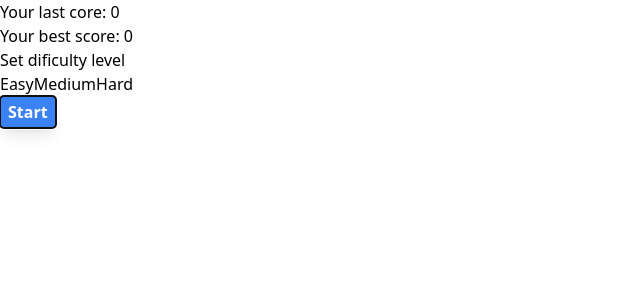
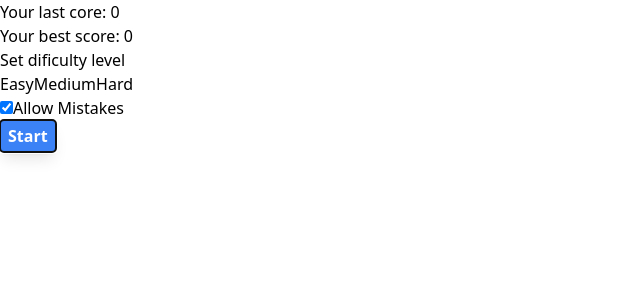
Before and after one commit to amineakkour/typingtester, a React (Vite) app: page / in a window 1280 px wide. Shown: the top 300 px of the page, without its empty margins (0-640 px from the left). Built offline with nearby package versions, Linux system fonts and the light colour scheme.

Commit message:
Add allow mistakes feature

```diff
--- a/src/components/Game.jsx
+++ b/src/components/Game.jsx
@@ -4,7 +4,7 @@ import Header from "./Header";
 import Body from "./Body";
 import Footer from "./Footer";
 
-export default function Game({dificultyLevel}) {
+export default function Game({dificultyLevel, allowMistakes}) {
     const [score, setScore] = useState(0);
     const [pause, setPause] = useState(false);
     const [gameOver, setGameOver] = useState(false);
@@ -37,16 +37,20 @@ export default function Game({dificultyLevel}) {
     useEffect(() => {
 
         function handleKeyDown(e) {
-            if(e.key == char && !pause) {
+            console.log(e.key)
+
+            if(e.key == char && !pause && !gameOver) {
                 setNewCharacter()
                 setScore(sc => sc + dificultyLevel + 1)
+            }else if(e.key != "Shift" && e.key != "Space"){
+                if(!allowMistakes) setGameOver(true);
             }
         }
 
         window.addEventListener("keydown", handleKeyDown);
 
         return () => window.removeEventListener("keydown", handleKeyDown);
-    }, [char, pause]);
+    }, [char, pause, gameOver]);
 
     return (
         <div className="p-5">
--- a/src/components/Header.jsx
+++ b/src/components/Header.jsx
@@ -17,7 +17,6 @@ export default function Headers({score, pause, setPause, gameOver, dificultyLeve
             }else if(gameOver) {
                 clearTimeout(interval);
             }
-            console.log("HELLo")
         }, 10);
 
         return () => clearInterval(interval);
--- a/src/components/Skelaton.jsx
+++ b/src/components/Skelaton.jsx
@@ -5,10 +5,11 @@ import { useState } from 'react'
 export default function Skelaton() {
     const [started, setStarted] = useState(false);
     const [dificultyLevel, setDificultyLevel] = useState(parseInt(localStorage.getItem("dificulty_level")) || 0);
+    const [allowMistakes, setAllowMistakes] = useState(true);
 
     if (started) {
-        return <Game dificultyLevel={dificultyLevel} />;
+        return <Game dificultyLevel={dificultyLevel} allowMistakes={allowMistakes} />;
     } else {
-        return <Starter setStarted={setStarted} dificultyLevel={dificultyLevel} setDificultyLevel={setDificultyLevel} />
+        return <Starter allowMistakes={allowMistakes} setAllowMistakes={setAllowMistakes} setStarted={setStarted} dificultyLevel={dificultyLevel} setDificultyLevel={setDificultyLevel} />
     }
 }
--- a/src/components/Starter.jsx
+++ b/src/components/Starter.jsx
@@ -1,6 +1,6 @@
 import { useEffect, useRef, useState } from "react";
 
-export default function Starter({setStarted, dificultyLevel, setDificultyLevel}) {
+export default function Starter({setStarted, dificultyLevel, setDificultyLevel, allowMistakes, setAllowMistakes}) {
     const startBtn = useRef();
 
     useEffect(() => {
@@ -27,7 +27,13 @@ export default function Starter({setStarted, dificultyLevel, setDificultyLevel})
                         return <button key={ind} onClick={e => setDificultyLevel(ind)} className={`bg-gray-50 hover:bg-gray-200 p-0.5 rounded-sm shadow-lg ${ind == dificultyLevel ? "font-semibold ring-2 ring-black" : 1}`}>{btn}</button>
                     })}
                 </div>
-                <button ref={startBtn} onClick={() => setStarted(true)} className="mt-2 btn-1">Start</button>
+
+                <div className="my-3 flex gap-1 items-center">
+                    <input type="checkbox" id="allow_mistakes_inp" checked={allowMistakes} className="w-4 h-4" onChange={e => setAllowMistakes(e.target.checked)} />
+                    <label htmlFor="allow_mistakes_inp">Allow Mistakes</label>
+                </div>
+
+                <button ref={startBtn} onClick={() => setStarted(true)} className="btn-1">Start</button>
             </div>
         </div>
     </div>;
```
